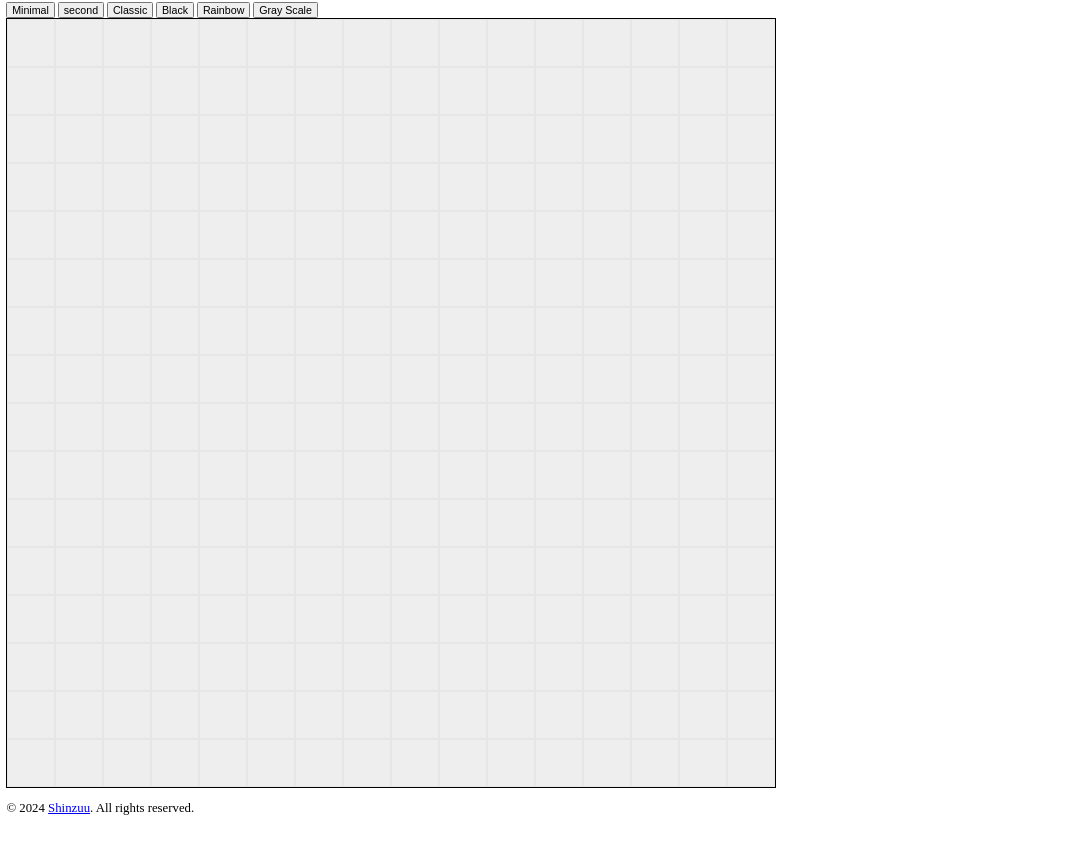
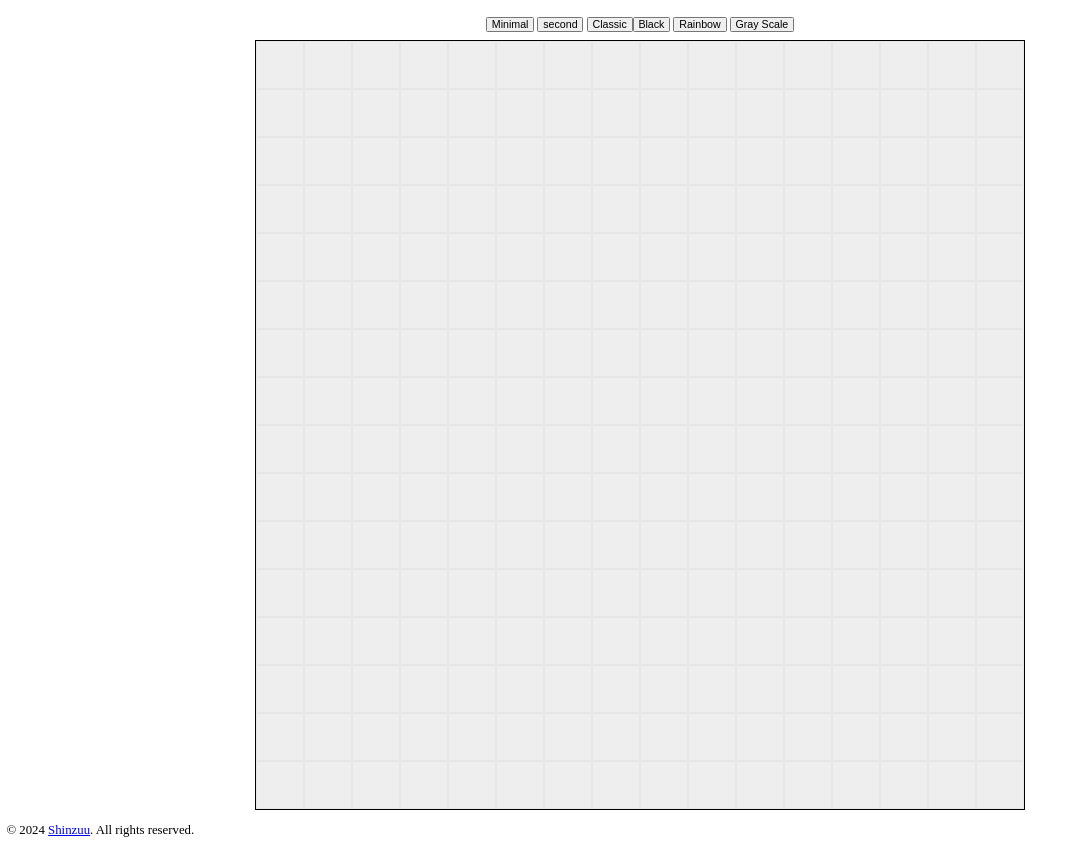
Before and after one commit to Shinzuu/odin-Project-Etch-a-Sketch, a plain HTML site: page index.html in a window 1280 px wide. Shown: the part 62-913 px from the top of the page, without its empty margins (0-1082 px from the left). Before the commit the page ends 891 px from the top, so only its background shows below. Drawn offline with Linux system fonts and the light colour scheme.

```diff
--- a/asset/css/styles.css
+++ b/asset/css/styles.css
@@ -13,3 +13,21 @@
     border: .5px solid #e6e6e6;
     box-sizing: border-box;
 }
+
+.button-container {
+    display: flex;
+    justify-content: space-between;
+    align-items: center;
+    margin: 10px;
+}
+
+main {
+    display: flex;
+    flex-direction: column;
+    justify-content: center;
+    align-items: center;
+}
+
+button:active {
+    background-color: rgb(81, 72, 201);
+}
--- a/index.html
+++ b/index.html
@@ -10,13 +10,16 @@
     <main>
         <h1>Etch A Sketch</h1>
         <div class="button-container">
+            <div class="buttonL">
                 <button id="minimal">Minimal</button>   <!--16 -->
                 <button id="second">second</button>     <!--64 -->
                 <button id="classic">Classic</button>   <!--128 -->
-
+            </div>
+            <div class="buttonR">
                 <button id="solid">Black</button>
                 <button id="rainbow">Rainbow</button>
                 <button id="gray-scale">Gray Scale</button>
+            </div>
         </div>
         <div class="plastic-container">
             <div id="container" class="grid-container">
```
Lines whose indentation alone changed are shown as unchanged.
